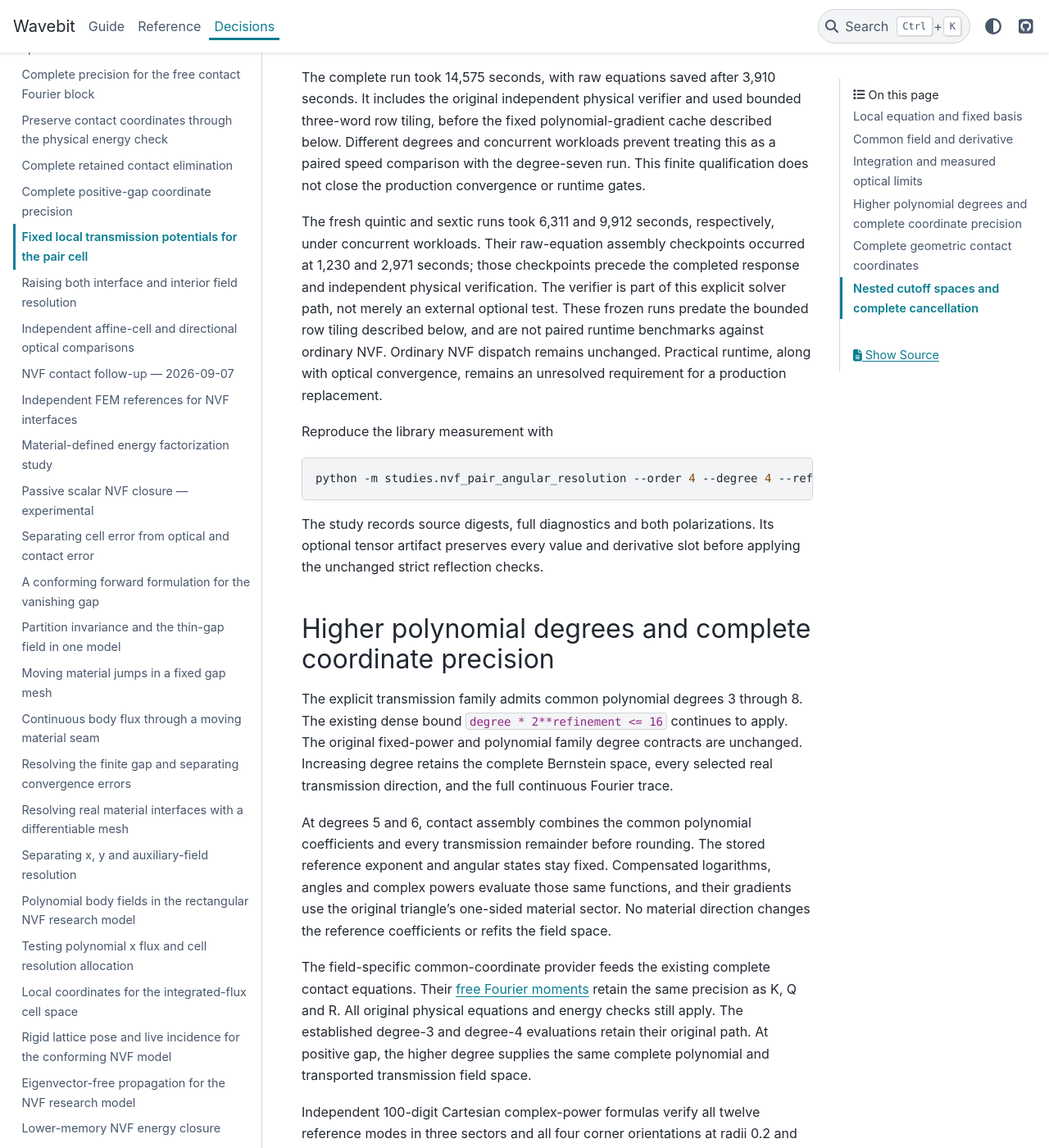
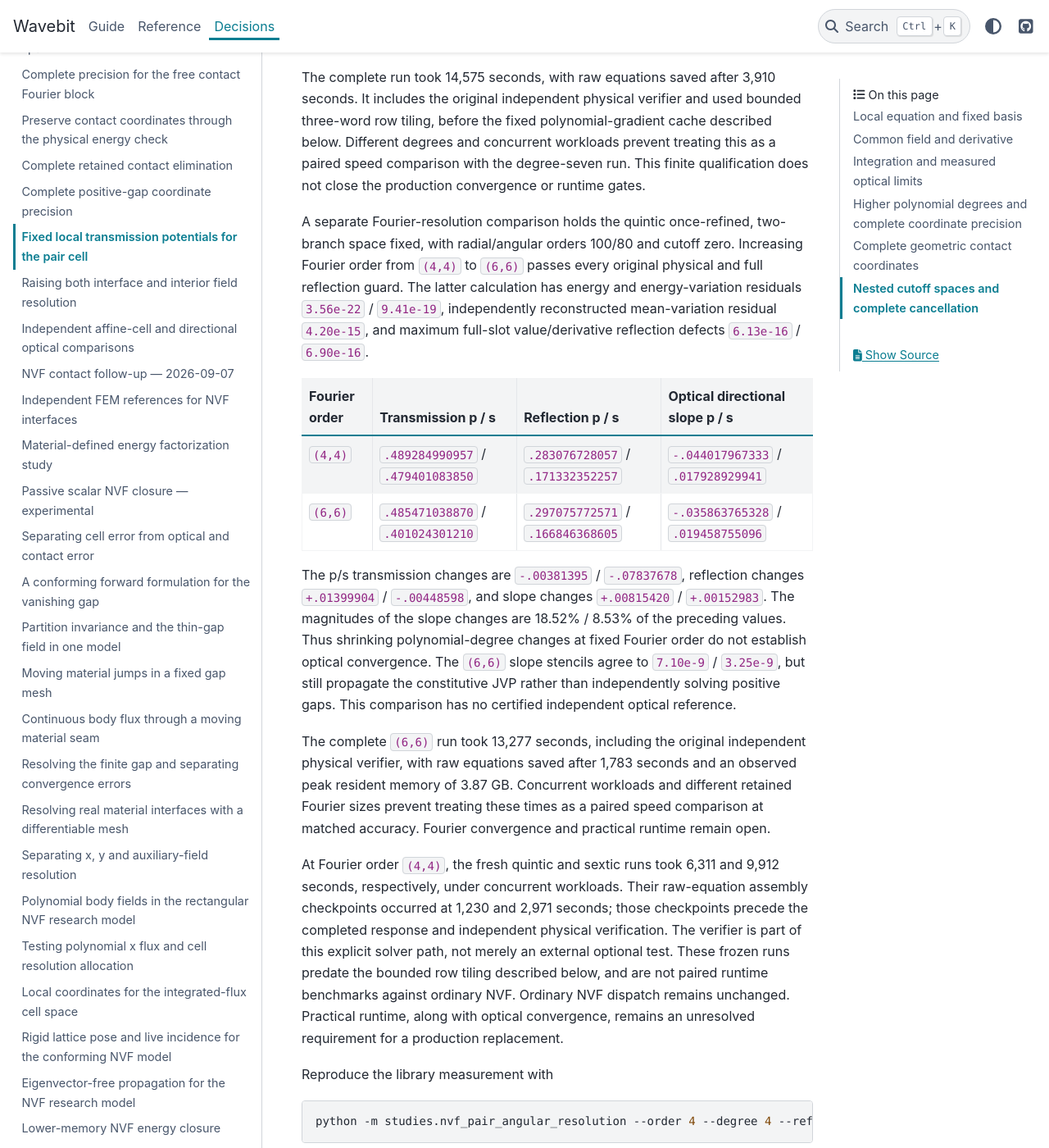
Before and after one commit to fieldalgo/wavebit, a Sphinx documentation site: the page built from docs/nvf-pair-transmission-potentials.md, in a window 1280 px wide and 1400 px high, scrolled down 8761 px. Shown: the whole window at 82% size. Built offline with Sphinx 7.4.7 and the PyData theme 0.15.4, drawn with Linux system fonts in a browser that asks for light colours.

Commit message:
Record qualified contact Fourier-resolution comparison
Co-authored-by: Codex <noreply@openai.com>

```diff
--- a/docs/nvf-pair-transmission-potentials.md
+++ b/docs/nvf-pair-transmission-potentials.md
@@ -323,8 +323,37 @@ described below. Different degrees and concurrent workloads prevent treating
 this as a paired speed comparison with the degree-seven run. This finite
 qualification does not close the production convergence or runtime gates.
 
-The fresh quintic and sextic runs took 6,311 and 9,912 seconds, respectively,
-under concurrent workloads. Their raw-equation assembly checkpoints occurred
+A separate Fourier-resolution comparison holds the quintic once-refined,
+two-branch space fixed, with radial/angular orders 100/80 and cutoff zero.
+Increasing Fourier order from `(4,4)` to `(6,6)` passes every original physical
+and full reflection guard. The latter calculation has energy and
+energy-variation residuals `3.56e-22` / `9.41e-19`, independently reconstructed
+mean-variation residual `4.20e-15`, and maximum full-slot value/derivative
+reflection defects `6.13e-16` / `6.90e-16`.
+
+| Fourier order | Transmission p / s | Reflection p / s | Optical directional slope p / s |
+|---|---|---|---|
+| `(4,4)` | `.489284990957` / `.479401083850` | `.283076728057` / `.171332352257` | `-.044017967333` / `.017928929941` |
+| `(6,6)` | `.485471038870` / `.401024301210` | `.297075772571` / `.166846368605` | `-.035863765328` / `.019458755096` |
+
+The p/s transmission changes are `-.00381395` / `-.07837678`, reflection
+changes `+.01399904` / `-.00448598`, and slope changes `+.00815420` /
+`+.00152983`. The magnitudes of the slope changes are 18.52% / 8.53% of
+the preceding values. Thus shrinking polynomial-degree changes at fixed
+Fourier order do not establish optical convergence. The `(6,6)` slope
+stencils agree to `7.10e-9` / `3.25e-9`, but still propagate the constitutive
+JVP rather than independently solving positive gaps. This comparison has
+no certified independent optical reference.
+
+The complete `(6,6)` run took 13,277 seconds, including the original
+independent physical verifier, with raw equations saved after 1,783 seconds
+and an observed peak resident memory of 3.87 GB. Concurrent workloads and
+different retained Fourier sizes prevent treating these times as a paired
+speed comparison at matched accuracy. Fourier convergence and practical
+runtime remain open.
+
+At Fourier order `(4,4)`, the fresh quintic and sextic runs took 6,311 and
+9,912 seconds, respectively, under concurrent workloads. Their raw-equation assembly checkpoints occurred
 at 1,230 and 2,971 seconds; those checkpoints precede the completed response
 and independent physical verification. The verifier is part of this explicit
 solver path, not merely an external optional test. These frozen runs predate
```
